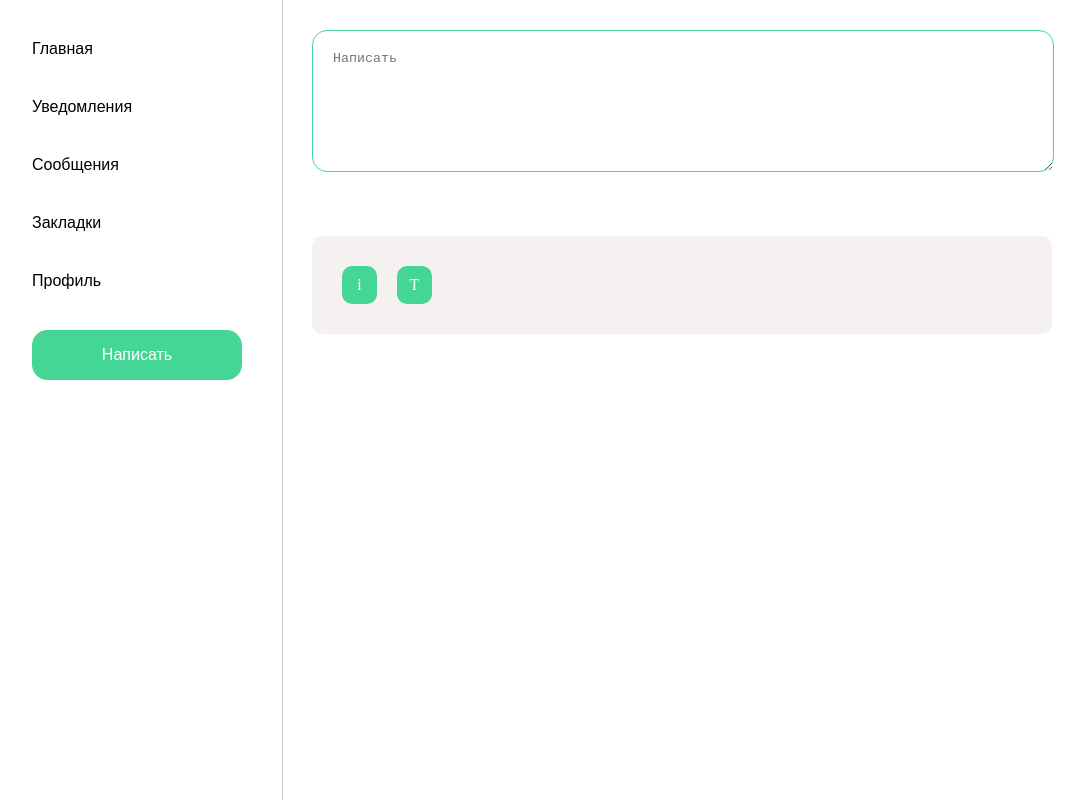
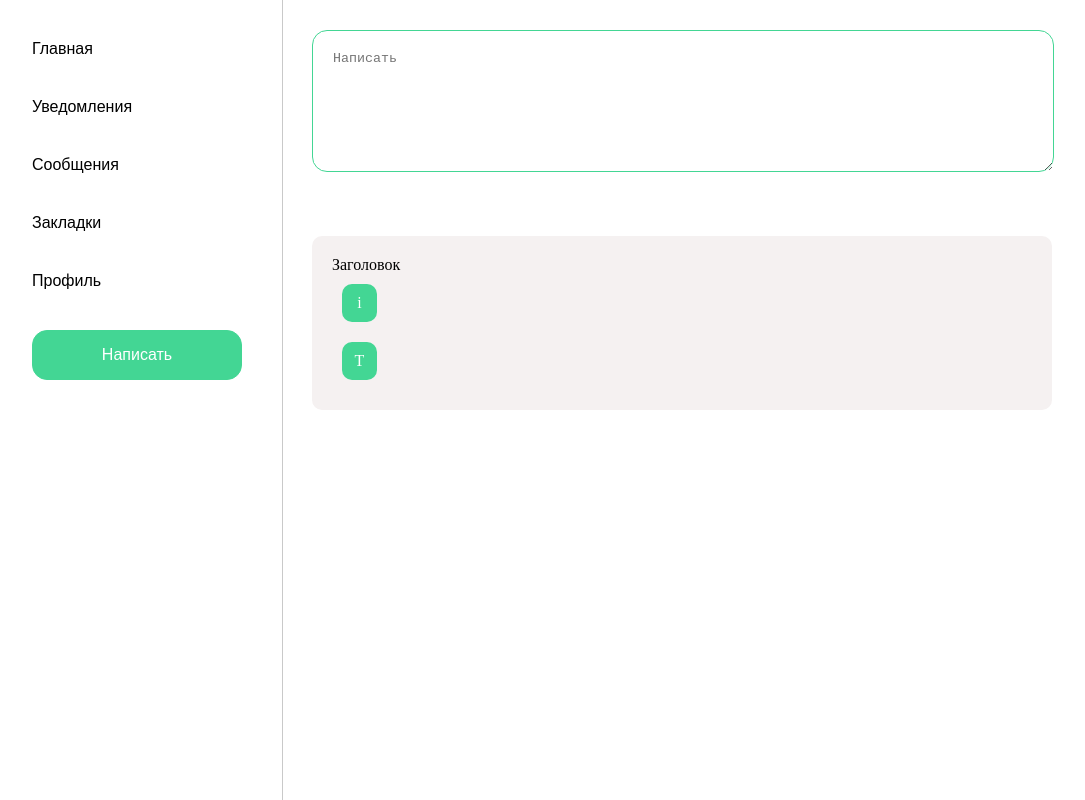
Before and after one commit to oksanaBir/social-net, a React app: page / in a window 1280 px wide. Shown: the whole page, without its empty margins (18-1103 px from the left). Built offline with nearby package versions, Linux system fonts and the light colour scheme.

Commit message:
Title added

```diff
--- a/src/components/App.js
+++ b/src/components/App.js
@@ -2,6 +2,7 @@ import React from 'react';
 import MenuWrapper from '../ui/MenuWrapper';
 import TextArea from '../ui/TextArea';
 import Icon from '../ui/Icon';
+import Title from '../ui/Title';
 import PostWrapper from '../ui/PostWrapper';
 import { FlexBox, flexPositions, flexDirection } from '../ui/FlexBox';
 import "../styles/styles.less";
@@ -12,7 +13,8 @@ export default function App() {
             <MenuWrapper />
             <TextArea style={{ left: '500px' }}/>
             <PostWrapper>
-                <FlexBox direction={flexDirection.row}>
+                <FlexBox direction={flexDirection.column}>
+                    <Title>Заголовок</Title>
                     <Icon>i</Icon>
                     <Icon>T</Icon>
                 </FlexBox>
--- /dev/null
+++ b/src/ui/Title.js
@@ -0,0 +1,8 @@
+import React from 'react';
+import classNames from 'classnames';
+
+export default function Title({children}) {
+    return(
+        <div className={classNames('title')}>{children}</div>
+    );
+}
```
